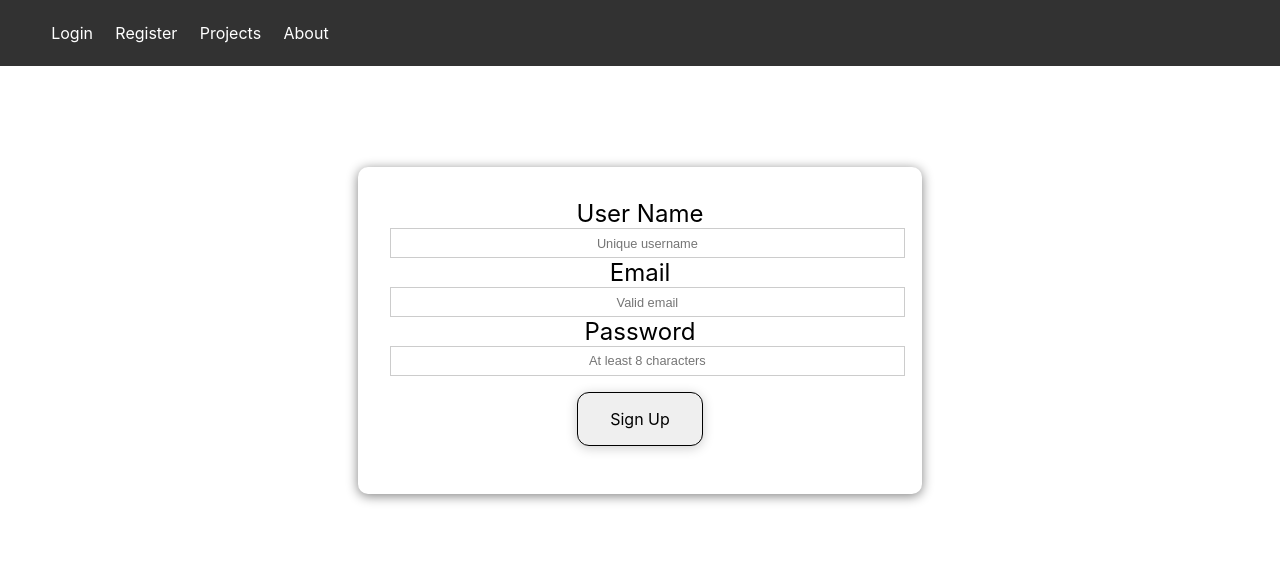
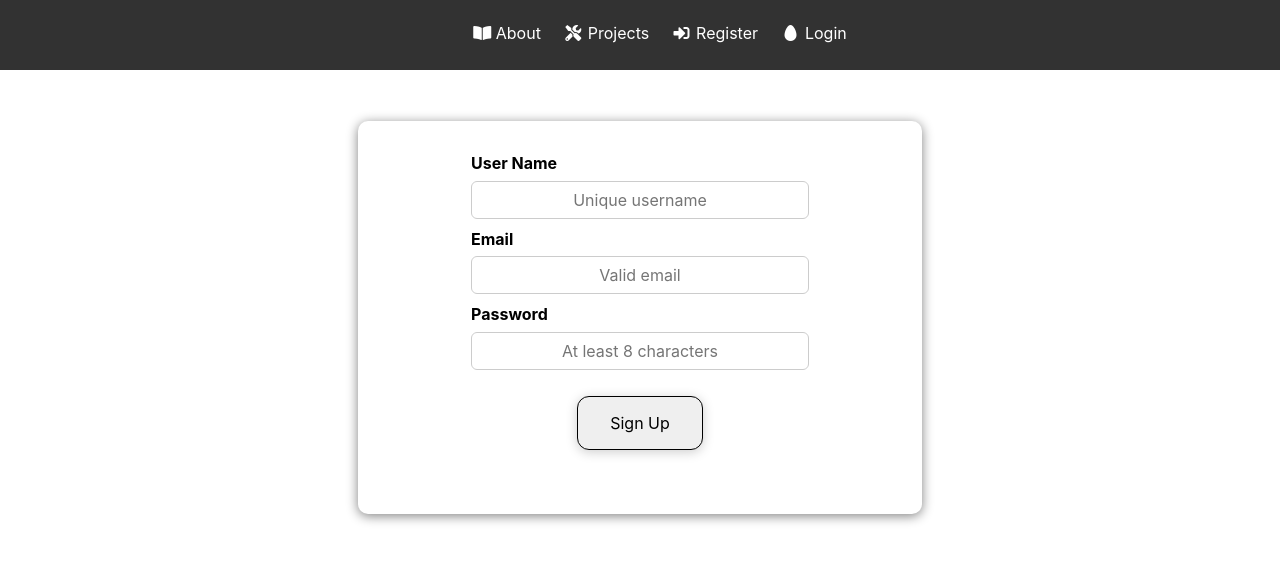
Before and after one commit to 4gnle/Coopefy, a React (Create React App) app in the folder client/: page /register in a window 1280 px wide. Shown: the top 562 px of the page. Built offline with nearby package versions, Linux system fonts and the light colour scheme.

Commit message:
Fixed Inputs 1/3

```diff
--- a/client/public/index.html
+++ b/client/public/index.html
@@ -2,32 +2,27 @@
 <html lang="en">
   <head>
     <meta charset="utf-8" />
-    <link rel="icon" href="%PUBLIC_URL%/favicon.ico" />
+    <link rel="icon" href="%PUBLIC_URL%/favicon.png" />
     <meta name="viewport" content="width=device-width, initial-scale=1" />
     <meta name="theme-color" content="#000000" />
     <meta
       name="description"
       content="Web site created using create-react-app"
     />
+    <link
+      rel="stylesheet"
+      href="https://use.fontawesome.com/releases/v5.8.1/css/all.css"
+      integrity="sha384-50oBUHEmvpQ+1lW4y57PTFmhCaXp0ML5d60M1M7uH2+nqUivzIebhndOJK28anvf"
+      crossorigin="anonymous"
+    />
     <link rel="apple-touch-icon" href="%PUBLIC_URL%/logo192.png" />
-    <!--
-      manifest.json provides metadata used when your web app is installed on a
-      user's mobile device or desktop. See https://developers.google.com/web/fundamentals/web-app-manifest/
-    -->
+
     <link rel="manifest" href="%PUBLIC_URL%/manifest.json" />
-    <!--
-      Notice the use of %PUBLIC_URL% in the tags above.
-      It will be replaced with the URL of the `public` folder during the build.
-      Only files inside the `public` folder can be referenced from the HTML.
 
-      Unlike "/favicon.ico" or "favicon.ico", "%PUBLIC_URL%/favicon.ico" will
-      work correctly both with client-side routing and a non-root public URL.
-      Learn how to configure a non-root public URL by running `npm run build`.
-    -->
-    <title>React App</title>
+    <title>Coopefy</title>
   </head>
   <body>
-    <noscript>You need to enable JavaScript to run this app.</noscript>
+    <!-- <noscript>You need to enable JavaScript to run this app.</noscript> -->
     <div id="root"></div>
     <!--
       This HTML file is a template.
--- a/client/src/App.css
+++ b/client/src/App.css
@@ -1,3 +1,5 @@
+
+
 /* Text Styles*/
 .x-large {
   font-size: 4rem;
--- a/client/src/components/Inputs/Image.js
+++ b/client/src/components/Create Profile/Image.js
@@ -5,7 +5,7 @@ import React, {useRef, useState, useEffect} from 'react'
 
 import Button from '../UI/Button'
 
-import './Inputs.css'
+import './ProfileEdit.css'
 
 const ImageUpload = () => {
 
--- a/client/src/components/Inputs/Inputs.css
+++ b/client/src/components/Inputs/Inputs.css
@@ -1,16 +1,8 @@
 .input-box {
   position: relative;
-  text-align: center;
-  width: 500px;
-  max-width: 90%;
-  margin: auto;
-  padding: 2rem;
-  box-shadow: 0 2px 12px grey;
-  border-radius: 10px;
+  display: block;
   background-color: white;
-  overflow: hidden;
-  z-index: 1;
-  top: 100px;
+  top: 50px;
 }
 
 .inputs-within {
@@ -19,30 +11,6 @@
   gap: 1rem;
   margin-bottom: 1rem;
   text-align: center;
-}
-
-.image-upload.center {
-  display: flex;
-  justify-content: center;
-  align-items: center;
-  flex-direction: column;
-}
-
-.image-upload__preview {
-  width: 13rem;
-  height: 13rem;
-  border: 1px solid #ccc;
-  display: flex;
-  justify-content: center;
-  align-items: center;
-  text-align: center;
-  margin-bottom: 1rem;
-}
-
-.image-upload__preview img {
-  width: 100%;
-  height: 100%;
-  object-fit: cover;
 }
 
 ::-webkit-input-placeholder {
@@ -55,14 +23,14 @@
 
 .inputs-within label {
   display: block;
-  text-align: center;
+  text-align: left;
   font-weight: bold;
   margin-bottom: 0.5rem;
-  display: block;
 }
 
 .inputs-within input {
   display: block;
+  text-align: center;
   position: relative;
   font: inherit;
   margin-top: -0.5px;
@@ -97,8 +65,8 @@
 .form textarea {
   display: block;
   width: 100%;
-  padding: 0.4rem;
-  font-size: 0.8rem;
+  padding: 0.8rem;
+  font-size: 1rem;
   border: 1px solid #ccc;
 }
 
--- a/client/src/components/Inputs/Login.js
+++ b/client/src/components/Inputs/Login.js
@@ -79,7 +79,7 @@ const Login = (props) => {
 
   return (
     <div className='input-box'>
-      <form className="form">
+        <form>
         <div
         className={`${'inputs-within'} ${
             passwordState.IsValid === false ? 'invalid' : ''
@@ -109,6 +109,7 @@ const Login = (props) => {
           type='submit'
           onClick={onSubmit}
           disabled={!validData}
+          className="button m-1"
           >
             Log In
           </Button>
--- a/client/src/components/Inputs/Register.js
+++ b/client/src/components/Inputs/Register.js
@@ -1,6 +1,5 @@
 import React, {useState} from 'react'
 
-import ImageUpload from './Image'
 import Button from '../UI/Button'
 
 import './Inputs.css'
@@ -25,20 +24,21 @@ const Register = (props) => {
 
   return (
     <div className='input-box'>
-      <div className='input-within'>
-      <form className="form">
+      <form>
+      <div className='inputs-within'>
 
-        <label className="lead">User Name</label>
+        <label>User Name</label>
           <input
           type='text'
           name='username'
           placeholder='Unique username'
+          required
           onChange={(e => onChange(e))}
           value={formData.username}
           >
           </input>
 
-        <label className="lead">Email</label>
+        <label>Email</label>
           <input
           type='email'
           name='email'
@@ -47,7 +47,8 @@ const Register = (props) => {
           value={formData.email}
           >
           </input>
-        <label className="lead">Password</label>
+
+        <label >Password</label>
           <input
           type='password'
           name='password'
@@ -58,16 +59,15 @@ const Register = (props) => {
           </input>
 
           <Button
-          className="button my-1"
+          className="button m-1"
           type='submit'
           onClick={onSubmit}
           // disabled={!validData}
           >
             Sign Up
           </Button>
-
+          </div>
       </form>
-      </div>
     </div>  )
 }
 
--- a/client/src/components/Navigation/Navbar.css
+++ b/client/src/components/Navigation/Navbar.css
@@ -1,10 +1,10 @@
 /* Navbar */
 .navbar {
-  display: flex;
+  display: block;
   background-color: #000000;
   justify-content: space-between;
   align-items: center;
-  text-align: right;
+  text-align: center;
   z-index: 1;
   width: 100%;
   border-bottom: solid 1px white;
@@ -12,7 +12,9 @@
 }
 
 .navbar ul {
-  display: flex;
+  display: inline-block;
+  justify-content: center;
+  align-items: center;
 }
 
 .navbar a {
@@ -30,12 +32,11 @@
   font-weight: bold;
 }
 
-.navbar a .bad {
+.navbar a .bad-a {
   padding: 0.45rem;
-  margin: 0 0.25rem;
 }
 
-.navbar a .bad:hover {
+.navbar a .bad-a:hover {
   color: red;
   font-weight: bold;
   padding: 0.45rem;
--- a/client/src/components/Navigation/Navbar.js
+++ b/client/src/components/Navigation/Navbar.js
@@ -15,19 +15,32 @@ const Navbar = (props) => {
       <ul>
       {context.isLoggedIn && (
         <Fragment>
-          <Link to='/dashboard'><span ><i />Dashboard</span></Link>
-          <Link to='/people'><span ><i />People</span></Link>
-          <Link to='/projects'><span ><i />Projects</span></Link>
-          <Link to='/about'><span ><i />About</span></Link>
-          <a onClick={context.onLogout} href='/' ><span className="bad" ><i/>{''}Sign Out</span></a>
+          <Link to='/dashboard'><span ><i className="fas fa-user fa-fw" /> Dashboard</span></Link>
+
+          <Link to='/people'><span ><i className= "fas fa-users fa-fw"/> People</span></Link>
+
+          <Link to='/projects'><span ><i className= "fas fa-tools fa-fw"/> Projects</span></Link>
+
+          <Link to='/about'><span ><i className="fas fa-book-open"/> About</span></Link>
+
+          <a
+          onClick={context.onLogout} href='/' >
+          <span className="bad-a" >
+          <i/>Sign Out</span></a>
+
         </Fragment>)}
 
         {!context.isLoggedIn && (
           <Fragment>
-            <Link to='/login'><span ><i />Login</span></Link>
-            <Link to='/register'><span ><i />Register</span></Link>
-            <Link to='/projects'><span ><i />Projects</span></Link>
-            <Link to='/about'><span ><i />About</span></Link>
+            <Link to='/login'><span ><i className= "fas fa-egg fa-fw"/> Login</span></Link>
+
+            <Link to='/register'><span ><i className= "fas fa-sign-in-alt fa-fw"/> Register</span></Link>
+
+            <Link to='/projects'><span >
+            <i className= "fas fa-tools fa-fw" /> Projects</span>
+            </Link>
+
+            <Link to='/about'><span ><i className="fas fa-book-open"/> About</span></Link>
           </Fragment>
         )}
       </ul>
```
Also changed, not shown: client/src/components/Create Profile/ProfileEdit.css (added, +23 -0 lines), client/public/favicon.png (added), 1 other file (tests, documents, lock files or other folders).
